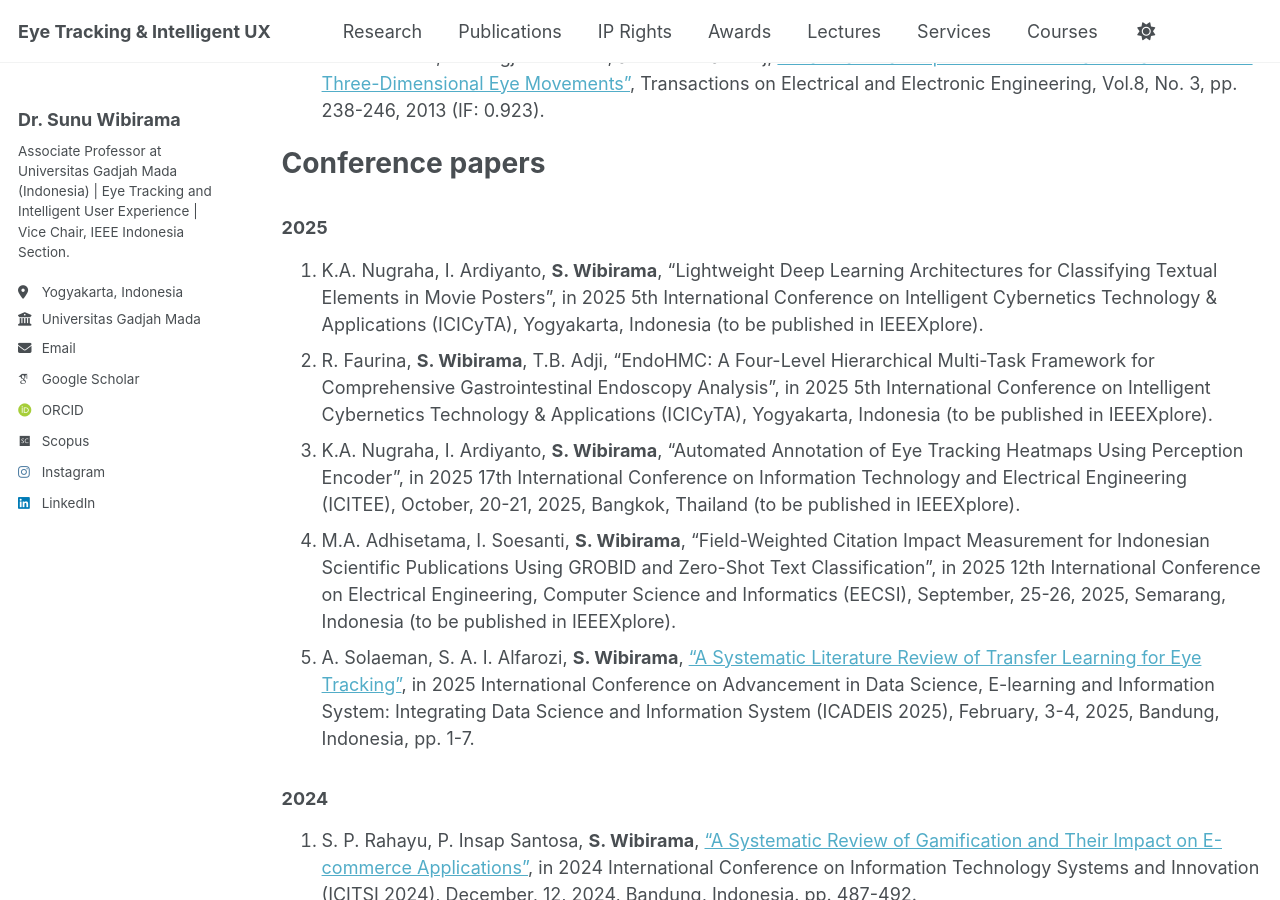
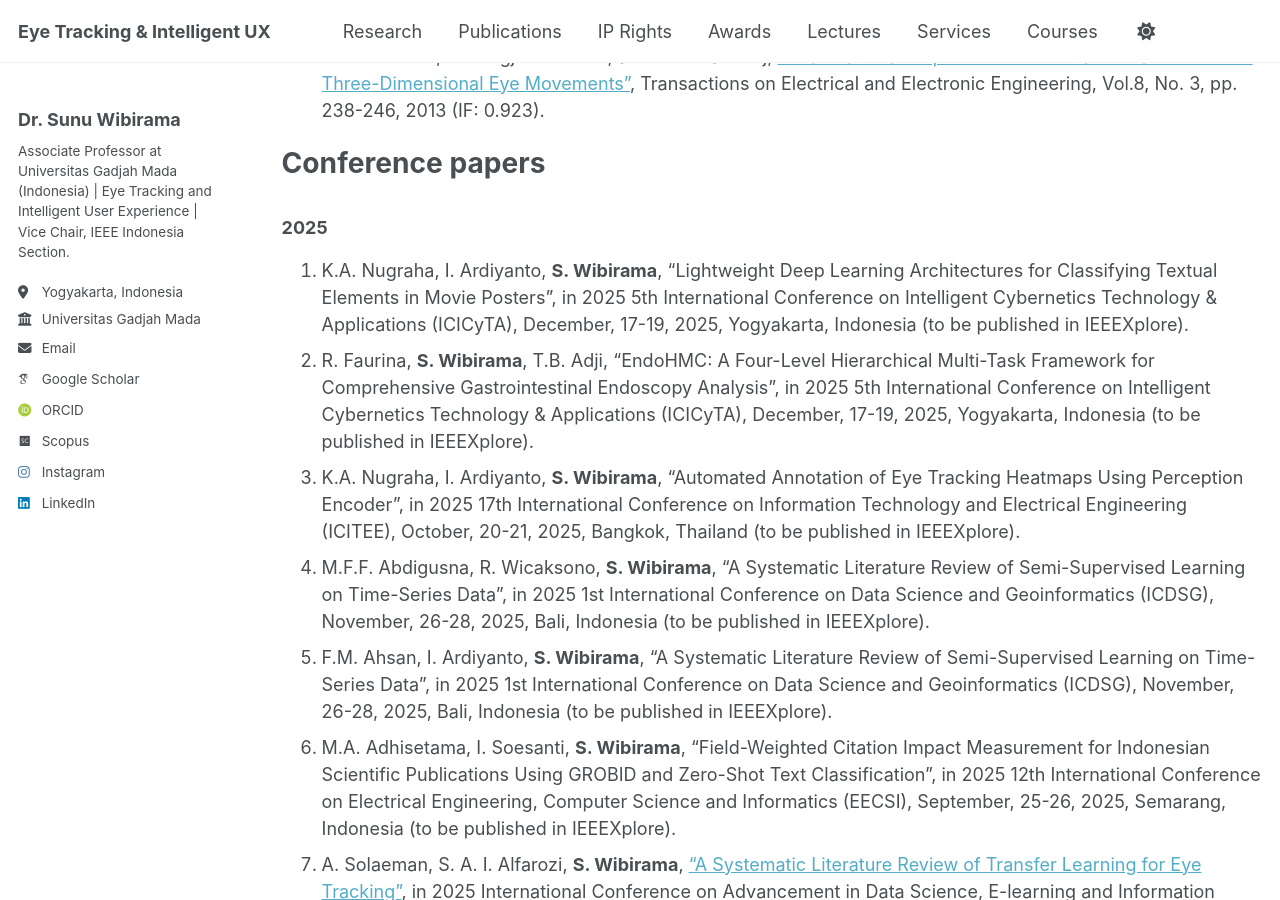
Before and after one commit to wibirama/wibirama.github.io, a Jekyll site: the page built from _pages/allpublications.md, in a window 1280 px wide and 900 px high, scrolled down 3276 px. Built offline with Jekyll 4.4.1, drawn with Linux system fonts in a browser that asks for light colours; emoji names are drawn with the system emoji font; some web fonts are replaced; a script that is not in the unit is left out.

Commit message:
Update allpublications.md

```diff
--- a/_pages/allpublications.md
+++ b/_pages/allpublications.md
@@ -89,11 +89,13 @@ Conference papers
 
 ### 2025
 
-1. K.A. Nugraha, I. Ardiyanto, **S. Wibirama**, "Lightweight Deep Learning Architectures for Classifying Textual Elements in Movie Posters", in 2025 5th International Conference on Intelligent Cybernetics Technology & Applications (ICICyTA), Yogyakarta, Indonesia (to be published in IEEEXplore).
-2. R. Faurina, **S. Wibirama**, T.B. Adji, "EndoHMC: A Four-Level Hierarchical Multi-Task Framework for Comprehensive Gastrointestinal Endoscopy Analysis", in 2025 5th International Conference on Intelligent Cybernetics Technology & Applications (ICICyTA), Yogyakarta, Indonesia (to be published in IEEEXplore).
+1. K.A. Nugraha, I. Ardiyanto, **S. Wibirama**, "Lightweight Deep Learning Architectures for Classifying Textual Elements in Movie Posters", in 2025 5th International Conference on Intelligent Cybernetics Technology & Applications (ICICyTA), December, 17-19, 2025, Yogyakarta, Indonesia (to be published in IEEEXplore).
+2. R. Faurina, **S. Wibirama**, T.B. Adji, "EndoHMC: A Four-Level Hierarchical Multi-Task Framework for Comprehensive Gastrointestinal Endoscopy Analysis", in 2025 5th International Conference on Intelligent Cybernetics Technology & Applications (ICICyTA), December, 17-19, 2025, Yogyakarta, Indonesia (to be published in IEEEXplore).
 3. K.A. Nugraha, I. Ardiyanto, **S. Wibirama**, "Automated Annotation of Eye Tracking Heatmaps Using Perception Encoder", in 2025 17th International Conference on Information Technology and Electrical Engineering (ICITEE), October, 20-21, 2025, Bangkok, Thailand (to be published in IEEEXplore).
-4. M.A. Adhisetama, I. Soesanti, **S. Wibirama**, "Field-Weighted Citation Impact Measurement for Indonesian Scientific Publications Using GROBID and Zero-Shot Text Classification", in 2025 12th International Conference on Electrical Engineering, Computer Science and Informatics (EECSI), September, 25-26, 2025, Semarang, Indonesia (to be published in IEEEXplore).
-5. A. Solaeman, S. A. I. Alfarozi, **S. Wibirama**, [“A Systematic Literature Review of Transfer Learning for Eye Tracking”](http://dx.doi.org/10.1109/ICADEIS65852.2025.10933367), in 2025 International Conference on Advancement in Data Science, E-learning and Information System: Integrating Data Science and Information System (ICADEIS 2025), February, 3-4, 2025, Bandung, Indonesia, pp. 1-7.
+4. M.F.F. Abdigusna, R. Wicaksono, **S. Wibirama**, "A Systematic Literature Review of Semi-Supervised Learning on Time-Series Data", in 2025 1st International Conference on Data Science and Geoinformatics (ICDSG),  November, 26-28, 2025, Bali, Indonesia (to be published in IEEEXplore).
+5. F.M. Ahsan, I. Ardiyanto, **S. Wibirama**, "A Systematic Literature Review of Semi-Supervised Learning on Time-Series Data", in 2025 1st International Conference on Data Science and Geoinformatics (ICDSG),  November, 26-28, 2025, Bali, Indonesia (to be published in IEEEXplore).
+6. M.A. Adhisetama, I. Soesanti, **S. Wibirama**, "Field-Weighted Citation Impact Measurement for Indonesian Scientific Publications Using GROBID and Zero-Shot Text Classification", in 2025 12th International Conference on Electrical Engineering, Computer Science and Informatics (EECSI), September, 25-26, 2025, Semarang, Indonesia (to be published in IEEEXplore).
+7. A. Solaeman, S. A. I. Alfarozi, **S. Wibirama**, [“A Systematic Literature Review of Transfer Learning for Eye Tracking”](http://dx.doi.org/10.1109/ICADEIS65852.2025.10933367), in 2025 International Conference on Advancement in Data Science, E-learning and Information System: Integrating Data Science and Information System (ICADEIS 2025), February, 3-4, 2025, Bandung, Indonesia, pp. 1-7.
 
 ### 2024
 
```
